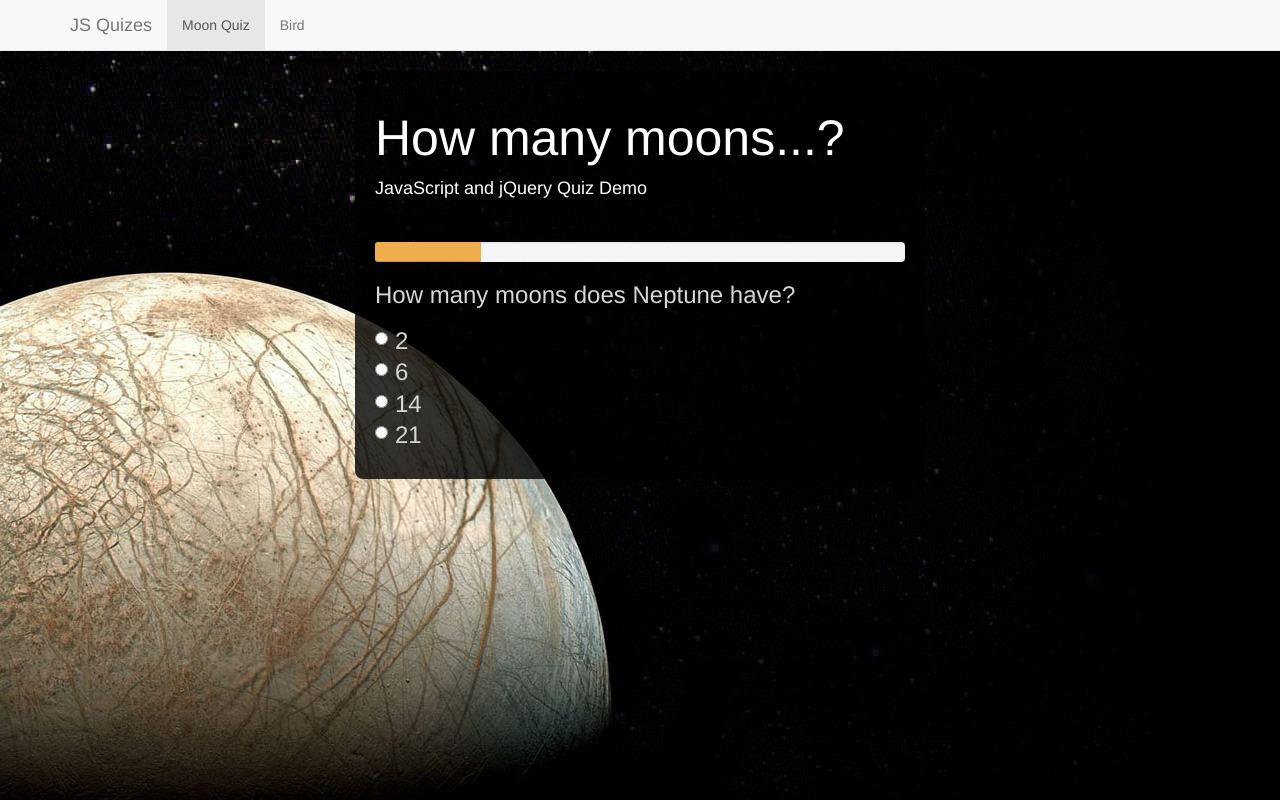
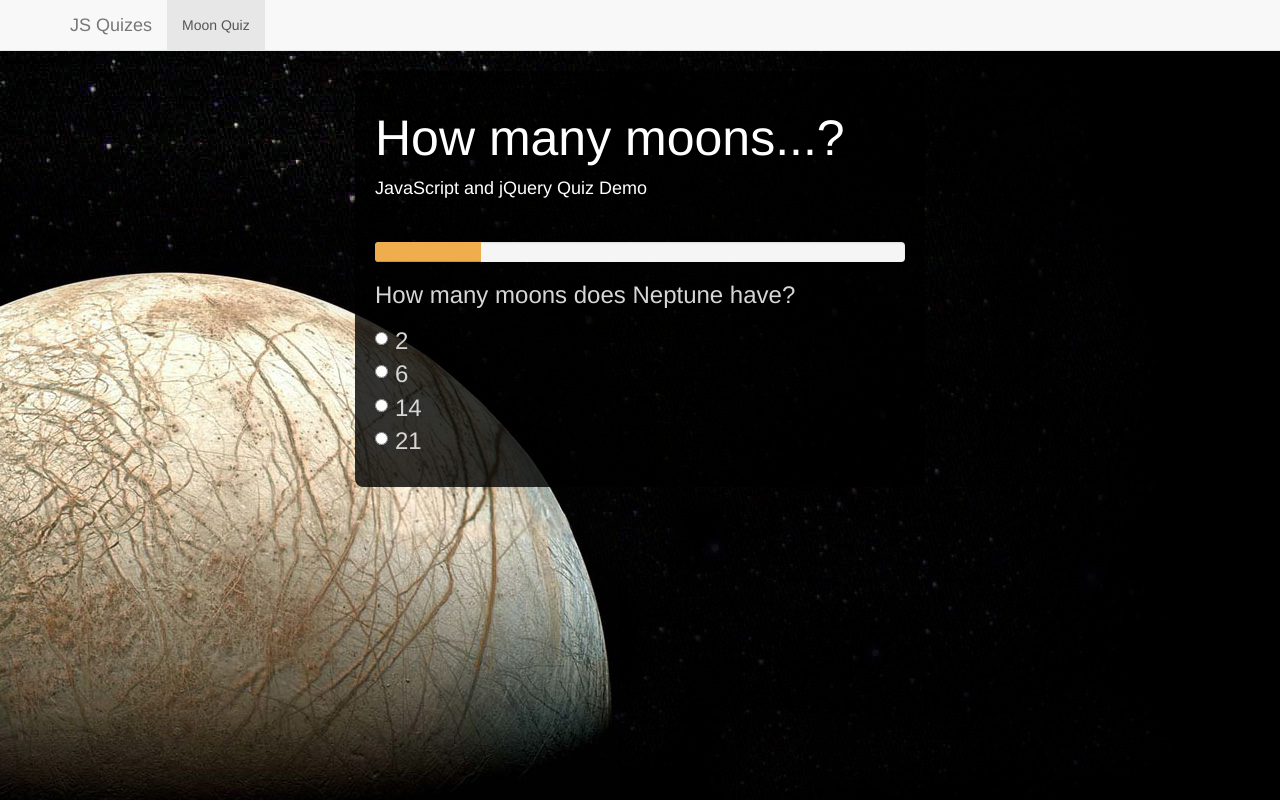
Before and after one commit to mikecarretta/js-quizes, a website: page index.html in a window 1280 px wide. Both pictures are taken after a click on the button "Start Quiz". Drawn offline with nearby package versions, Linux system fonts and the light colour scheme.

Commit message:
small edits

```diff
--- a/css/app.css
+++ b/css/app.css
@@ -26,3 +26,7 @@ h3 {
 	background-color: rgba(0, 0, 0, .8);
 	border-radius: 8px;
 }
+
+.radio {
+	margin-bottom: 12px;
+}
--- a/index.html
+++ b/index.html
@@ -29,7 +29,6 @@
 	  	<div class="collapse navbar-collapse">
 			<ul class="nav navbar-nav">
 				<li class="active"><a href="index.html">Moon Quiz</a></li>
-				<li><a href="bird.html">Bird</a></li>
 			</ul>
 		</div>
 		</div>
```
